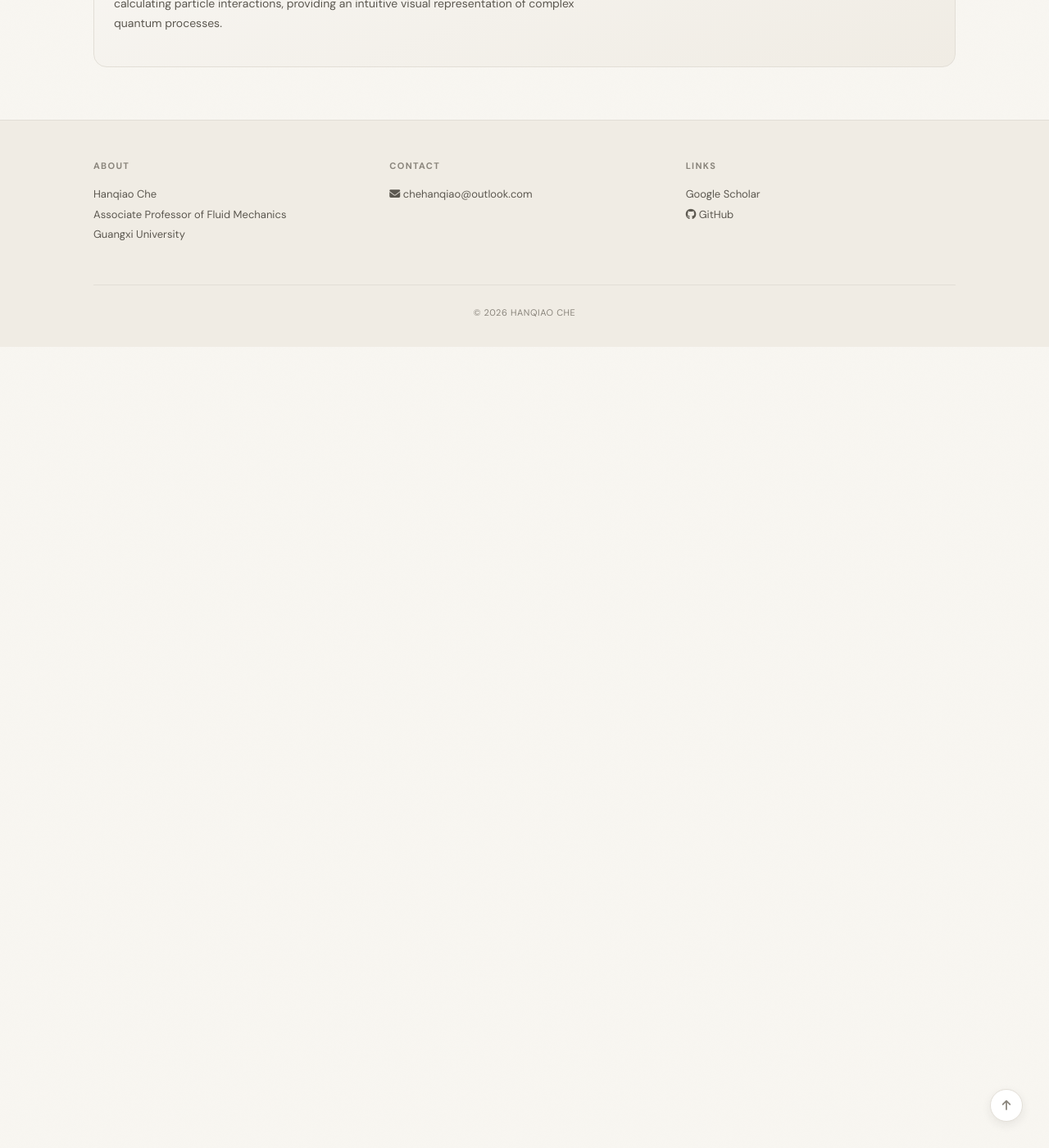
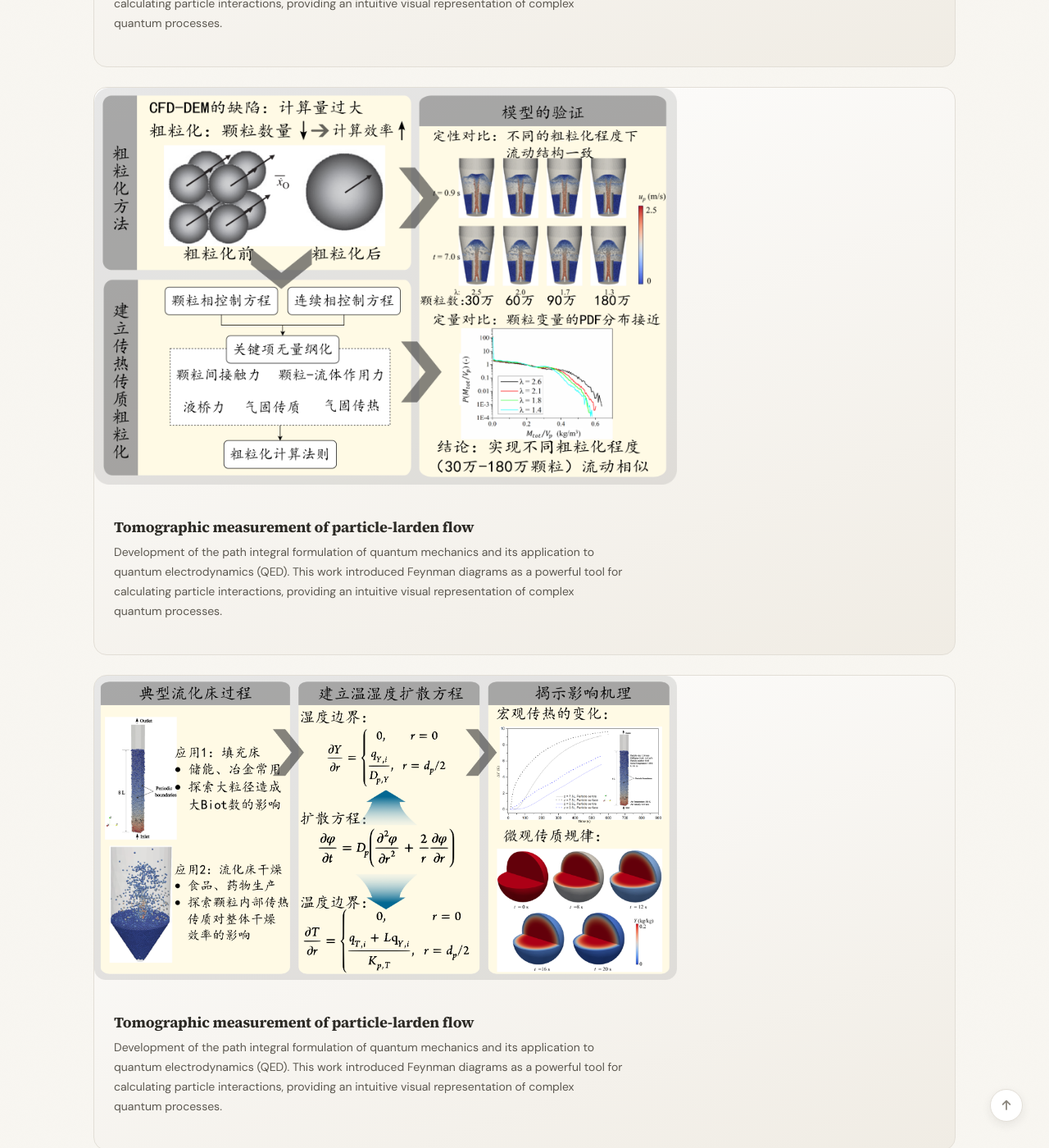
Before and after one commit to HQChe/hqche.github.io, a Jekyll site: the page built from _pages/research.md, in a window 1280 px wide and 1400 px high, scrolled down 1582 px. Shown: the whole window at 82% size. Built offline with Jekyll 4.4.1, drawn with Linux system fonts in a browser that asks for light colours; a style sheet for code colours, icons or effects is not loaded; before the commit the page ends 2005 px from its top, so only the background shows below that; some of the changed text lies outside the part shown.

Commit message:
Update research.md

```diff
--- a/_pages/research.md
+++ b/_pages/research.md
@@ -25,4 +25,27 @@ permalink: /research/
 </div>
 </div>
 
+<div class="research-card">
+<img src="{{ site.url }}{{ site.baseurl }}/images/research/Coarse-grain.png" class="research-thumb" alt="Feynman diagram">
+<div class="research-body">
+<h4 class="research-title">Tomographic measurement of particle-larden flow</h4>
+<p class="research-desc">Development of the path integral formulation of quantum mechanics and its application to quantum electrodynamics (QED). This work introduced Feynman diagrams as a powerful tool for calculating particle interactions, providing an intuitive visual representation of complex quantum processes.</p>
 </div>
+</div>
+
+<div class="research-card">
+<img src="{{ site.url }}{{ site.baseurl }}/images/research/heatMass.png" class="research-thumb" alt="Feynman diagram">
+<div class="research-body">
+<h4 class="research-title">Tomographic measurement of particle-larden flow</h4>
+<p class="research-desc">Development of the path integral formulation of quantum mechanics and its application to quantum electrodynamics (QED). This work introduced Feynman diagrams as a powerful tool for calculating particle interactions, providing an intuitive visual representation of complex quantum processes.</p>
+</div>
+</div>
+
+<div class="research-card">
+<img src="{{ site.url }}{{ site.baseurl }}/images/research/resolved.png" class="research-thumb" alt="Feynman diagram">
+<div class="research-body">
+<h4 class="research-title">Tomographic measurement of particle-larden flow</h4>
+<p class="research-desc">Development of the path integral formulation of quantum mechanics and its application to quantum electrodynamics (QED). This work introduced Feynman diagrams as a powerful tool for calculating particle interactions, providing an intuitive visual representation of complex quantum processes.</p>
+</div>
+</div>
+</div>
```
